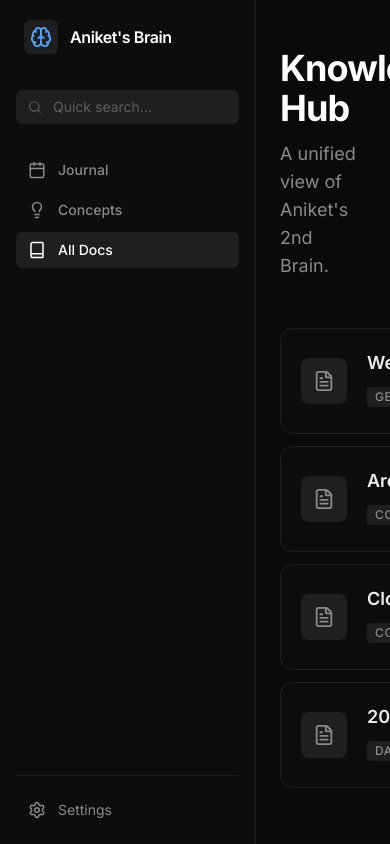
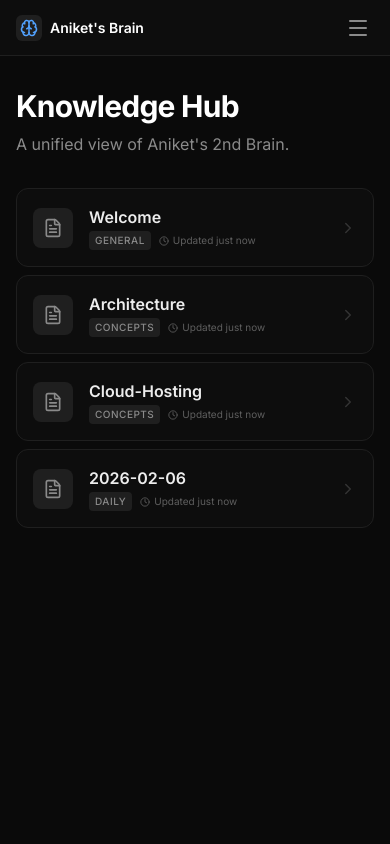
Before and after one commit to aniketdubey1204-code/second_brain, a Next.js app: page / in a window 390 px wide. Built offline with nearby package versions, Linux system fonts and the light colour scheme.

Commit message:
Mobile optimization: responsive sidebar and layout

```diff
--- a/src/app/docs/[[...slug]]/page.tsx
+++ b/src/app/docs/[[...slug]]/page.tsx
@@ -12,7 +12,7 @@ export default async function DocPage(props: { params: Params }) {
 
   if (!slug) {
     return (
-      <div className="max-w-3xl mx-auto py-12 px-6">
+      <div className="max-w-3xl mx-auto py-12 px-4 lg:px-6">
         <h1 className="text-2xl font-bold">No document selected</h1>
         <Link href="/" className="text-blue-400 hover:underline">Back to docs</Link>
       </div>
@@ -23,17 +23,17 @@ export default async function DocPage(props: { params: Params }) {
     const doc = getDocBySlug(slug);
 
     return (
-      <div className="max-w-4xl mx-auto py-12 px-6">
-        <Link href="/" className="flex items-center gap-2 text-sm text-[#8A8A8A] hover:text-white mb-8 transition-colors group">
+      <div className="max-w-4xl mx-auto py-8 lg:py-12 px-4 lg:px-6">
+        <Link href="/" className="flex items-center gap-2 text-sm text-[#8A8A8A] hover:text-white mb-6 lg:mb-8 transition-colors group">
           <ChevronLeft size={16} className="group-hover:-translate-x-1 transition-transform" />
           Back to Documents
         </Link>
 
-        <article className="prose prose-invert prose-blue max-w-none bg-[#0D0D0D] p-8 rounded-xl border border-[#1F1F1F]">
+        <article className="prose prose-invert prose-blue max-w-none bg-[#0D0D0D] p-5 lg:p-8 rounded-xl border border-[#1F1F1F]">
           <ReactMarkdown>{doc.content}</ReactMarkdown>
         </article>
 
-        <div className="mt-20 pt-8 border-t border-[#1F1F1F] text-[#5E5E5E] text-xs flex justify-between">
+        <div className="mt-12 lg:mt-20 pt-6 lg:pt-8 border-t border-[#1F1F1F] text-[#5E5E5E] text-[10px] lg:text-xs flex flex-col sm:flex-row justify-between gap-2">
           <span>Path: {slug}.md</span>
           <span>Last updated: {new Date().toLocaleDateString()}</span>
         </div>
@@ -41,13 +41,13 @@ export default async function DocPage(props: { params: Params }) {
     );
   } catch (error: any) {
     return (
-      <div className="max-w-3xl mx-auto py-24 px-6 text-center">
+      <div className="max-w-3xl mx-auto py-16 lg:py-24 px-4 lg:px-6 text-center">
         <div className="inline-flex p-4 rounded-full bg-red-500/10 text-red-400 mb-6">
           <span className="text-4xl">⚠️</span>
         </div>
-        <h1 className="text-2xl font-bold mb-4">Error Loading Document</h1>
-        <p className="text-[#8A8A8A] mb-8">{error.message}</p>
-        <Link href="/" className="px-6 py-3 bg-white text-black rounded-md font-medium hover:bg-zinc-200 transition-colors">
+        <h1 className="text-xl lg:text-2xl font-bold mb-4">Error Loading Document</h1>
+        <p className="text-[#8A8A8A] mb-8 text-sm lg:text-base">{error.message}</p>
+        <Link href="/" className="px-6 py-3 bg-white text-black rounded-md font-medium hover:bg-zinc-200 transition-colors inline-block text-sm lg:text-base">
           Go Back Home
         </Link>
       </div>
--- a/src/app/layout.tsx
+++ b/src/app/layout.tsx
@@ -17,9 +17,9 @@ export default function RootLayout({
 }>) {
   return (
     <html lang="en" className="dark">
-      <body className={`${inter.className} bg-[#0A0A0A] text-[#EDEDED] flex h-screen overflow-hidden`}>
+      <body className={`${inter.className} bg-[#0A0A0A] text-[#EDEDED] flex flex-col lg:flex-row h-screen overflow-hidden`}>
         <Sidebar />
-        <main className="flex-1 overflow-y-auto custom-scrollbar">
+        <main className="flex-1 overflow-y-auto custom-scrollbar pt-14 lg:pt-0">
           {children}
         </main>
       </body>
--- a/src/app/page.tsx
+++ b/src/app/page.tsx
@@ -7,44 +7,44 @@ export default async function Home() {
   const slugs = getDocSlugs();
 
   return (
-    <div className="max-w-4xl mx-auto py-12 px-6">
-      <div className="mb-12">
-        <h1 className="text-4xl font-bold tracking-tight mb-3 text-white">Knowledge Hub</h1>
-        <p className="text-[#8A8A8A] text-lg">A unified view of Aniket's 2nd Brain.</p>
+    <div className="max-w-4xl mx-auto py-8 lg:py-12 px-4 lg:px-6">
+      <div className="mb-8 lg:mb-12">
+        <h1 className="text-3xl lg:text-4xl font-bold tracking-tight mb-2 lg:mb-3 text-white">Knowledge Hub</h1>
+        <p className="text-[#8A8A8A] text-base lg:text-lg">A unified view of Aniket's 2nd Brain.</p>
       </div>
 
-      <div className="grid gap-3">
+      <div className="grid gap-2 lg:gap-3">
         {slugs.length > 0 ? (
           slugs.map((slug) => (
             <Link
               key={slug}
               href={`/docs/${slug}`}
-              className="group flex items-center justify-between p-5 bg-[#0D0D0D] border border-[#1F1F1F] rounded-xl hover:border-blue-500/50 hover:bg-[#111] transition-all"
+              className="group flex items-center justify-between p-4 lg:p-5 bg-[#0D0D0D] border border-[#1F1F1F] rounded-xl hover:border-blue-500/50 hover:bg-[#111] transition-all"
             >
-              <div className="flex items-center gap-5">
-                <div className="bg-[#1F1F1F] p-3 rounded-lg text-[#8A8A8A] group-hover:text-blue-400 group-hover:bg-blue-400/10 transition-all">
-                  <FileText size={22} />
+              <div className="flex items-center gap-4 lg:gap-5">
+                <div className="bg-[#1F1F1F] p-2.5 lg:p-3 rounded-lg text-[#8A8A8A] group-hover:text-blue-400 group-hover:bg-blue-400/10 transition-all">
+                  <FileText size={20} className="lg:w-[22px] lg:h-[22px]" />
                 </div>
                 <div>
-                  <h3 className="font-semibold text-[#EDEDED] text-lg group-hover:text-white transition-colors">
+                  <h3 className="font-semibold text-[#EDEDED] text-base lg:text-lg group-hover:text-white transition-colors">
                     {slug.split('/').pop()}
                   </h3>
-                  <div className="flex items-center gap-3 mt-1">
-                    <span className="text-xs font-medium px-2 py-0.5 rounded bg-[#1F1F1F] text-[#8A8A8A] uppercase tracking-wider">
+                  <div className="flex items-center gap-2 lg:gap-3 mt-0.5 lg:mt-1">
+                    <span className="text-[10px] lg:text-xs font-medium px-1.5 lg:px-2 py-0.5 rounded bg-[#1F1F1F] text-[#8A8A8A] uppercase tracking-wider">
                       {slug.includes('/') ? slug.split('/')[0] : 'General'}
                     </span>
-                    <span className="flex items-center gap-1 text-xs text-[#5E5E5E]">
-                      <Clock size={12} />
+                    <span className="flex items-center gap-1 text-[10px] lg:text-xs text-[#5E5E5E]">
+                      <Clock size={10} className="lg:w-[12px] lg:h-[12px]" />
                       Updated just now
                     </span>
                   </div>
                 </div>
               </div>
-              <ChevronRight size={20} className="text-[#333] group-hover:text-white group-hover:translate-x-1 transition-all" />
+              <ChevronRight size={18} className="text-[#333] group-hover:text-white group-hover:translate-x-1 transition-all lg:w-[20px] lg:h-[20px]" />
             </Link>
           ))
         ) : (
-          <div className="py-20 text-center border-2 border-dashed border-[#1F1F1F] rounded-2xl">
+          <div className="py-16 lg:py-20 text-center border-2 border-dashed border-[#1F1F1F] rounded-2xl">
             <p className="text-[#5E5E5E]">No documents found in brain-docs folder.</p>
           </div>
         )}
--- a/src/components/Sidebar.tsx
+++ b/src/components/Sidebar.tsx
@@ -1,9 +1,9 @@
 'use client';
 
-import React from 'react';
+import React, { useState, useEffect } from 'react';
 import Link from 'next/link';
 import { usePathname } from 'next/navigation';
-import { Brain, Book, Calendar, Lightbulb, Search, Settings } from 'lucide-react';
+import { Brain, Book, Calendar, Lightbulb, Search, Settings, Menu, X } from 'lucide-react';
 import { clsx, type ClassValue } from 'clsx';
 import { twMerge } from 'tailwind-merge';
 
@@ -13,6 +13,12 @@ function cn(...inputs: ClassValue[]) {
 
 export default function Sidebar() {
   const pathname = usePathname();
+  const [isOpen, setIsOpen] = useState(false);
+
+  // Close sidebar on navigation
+  useEffect(() => {
+    setIsOpen(false);
+  }, [pathname]);
 
   const navItems = [
     { icon: <Calendar size={18} />, label: 'Journal', href: '/journal' },
@@ -21,15 +27,44 @@ export default function Sidebar() {
   ];
 
   return (
-    <div className="w-64 h-full border-r border-[#1F1F1F] bg-[#0D0D0D] flex flex-col p-4">
-      <div className="flex items-center gap-3 mb-8 px-2 py-1">
+    <>
+      {/* Mobile Header */}
+      <div className="lg:hidden fixed top-0 left-0 right-0 h-14 bg-[#0D0D0D] border-b border-[#1F1F1F] flex items-center justify-between px-4 z-40">
+        <div className="flex items-center gap-2">
+          <div className="bg-[#1F1F1F] p-1 rounded-md text-blue-400">
+            <Brain size={18} />
+          </div>
+          <span className="font-semibold text-white text-sm">Aniket's Brain</span>
+        </div>
+        <button
+          onClick={() => setIsOpen(!isOpen)}
+          className="text-[#8A8A8A] hover:text-white p-1"
+        >
+          {isOpen ? <X size={24} /> : <Menu size={24} />}
+        </button>
+      </div>
+
+      {/* Sidebar Overlay */}
+      {isOpen && (
+        <div
+          className="lg:hidden fixed inset-0 bg-black/60 backdrop-blur-sm z-40"
+          onClick={() => setIsOpen(false)}
+        />
+      )}
+
+      {/* Sidebar */}
+      <div className={cn(
+        "fixed inset-y-0 left-0 w-64 bg-[#0D0D0D] border-r border-[#1F1F1F] flex flex-col p-4 z-50 transition-transform duration-300 lg:translate-x-0 lg:static",
+        isOpen ? "translate-x-0" : "-translate-x-full"
+      )}>
+        <div className="hidden lg:flex items-center gap-3 mb-8 px-2 py-1">
           <div className="bg-[#1F1F1F] p-1.5 rounded-md text-blue-400">
             <Brain size={22} />
           </div>
           <span className="font-semibold tracking-tight text-white">Aniket's Brain</span>
         </div>
 
-      <div className="flex flex-col gap-1 flex-1">
+        <div className="flex flex-col gap-1 flex-1 mt-14 lg:mt-0">
           <div className="relative mb-6">
             <div className="absolute left-3 top-1/2 -translate-y-1/2 text-[#5E5E5E]">
               <Search size={14} />
@@ -64,5 +99,6 @@ export default function Sidebar() {
           </button>
         </div>
       </div>
+    </>
   );
 }
```
Lines whose indentation alone changed are shown as unchanged.
